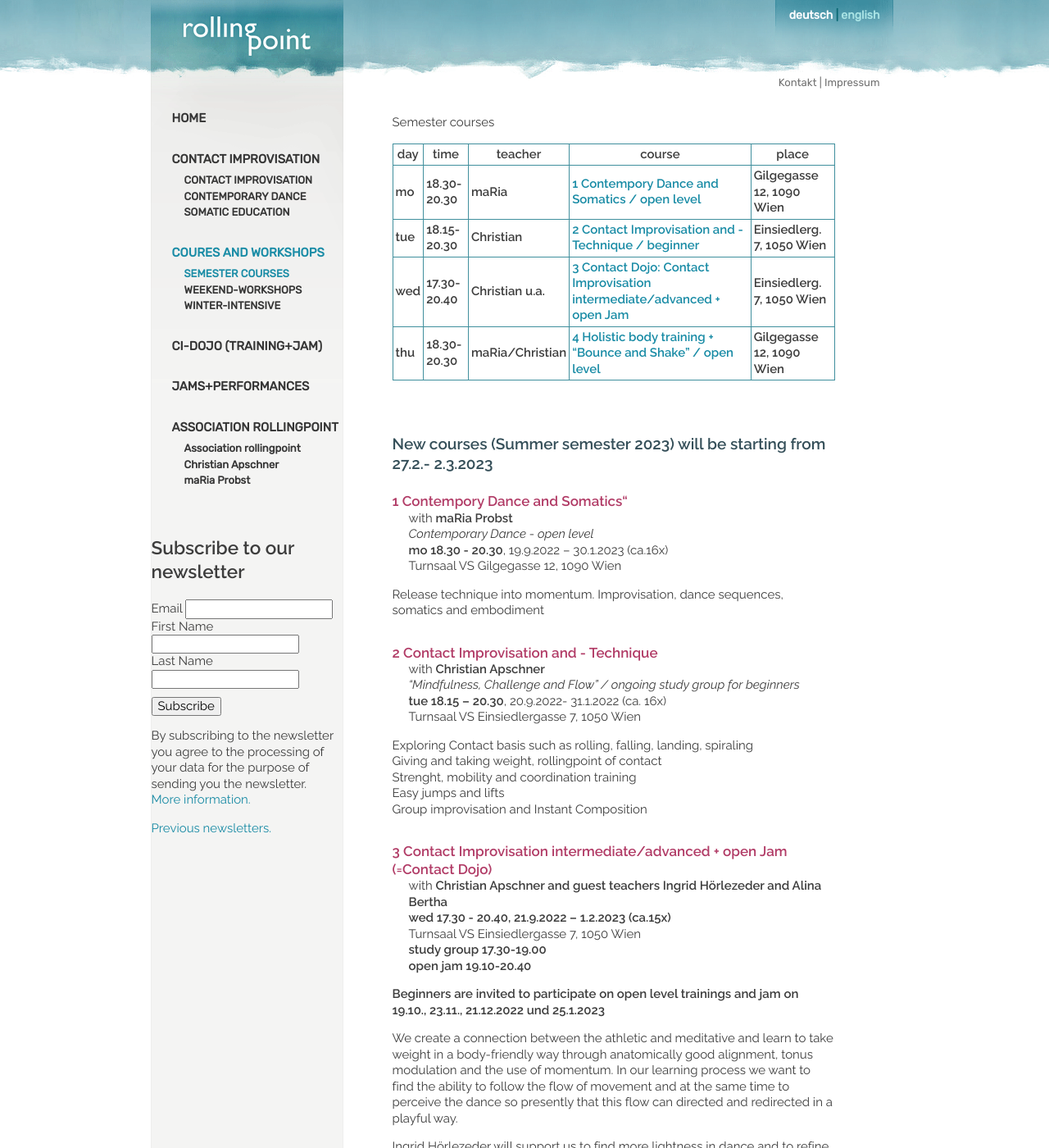
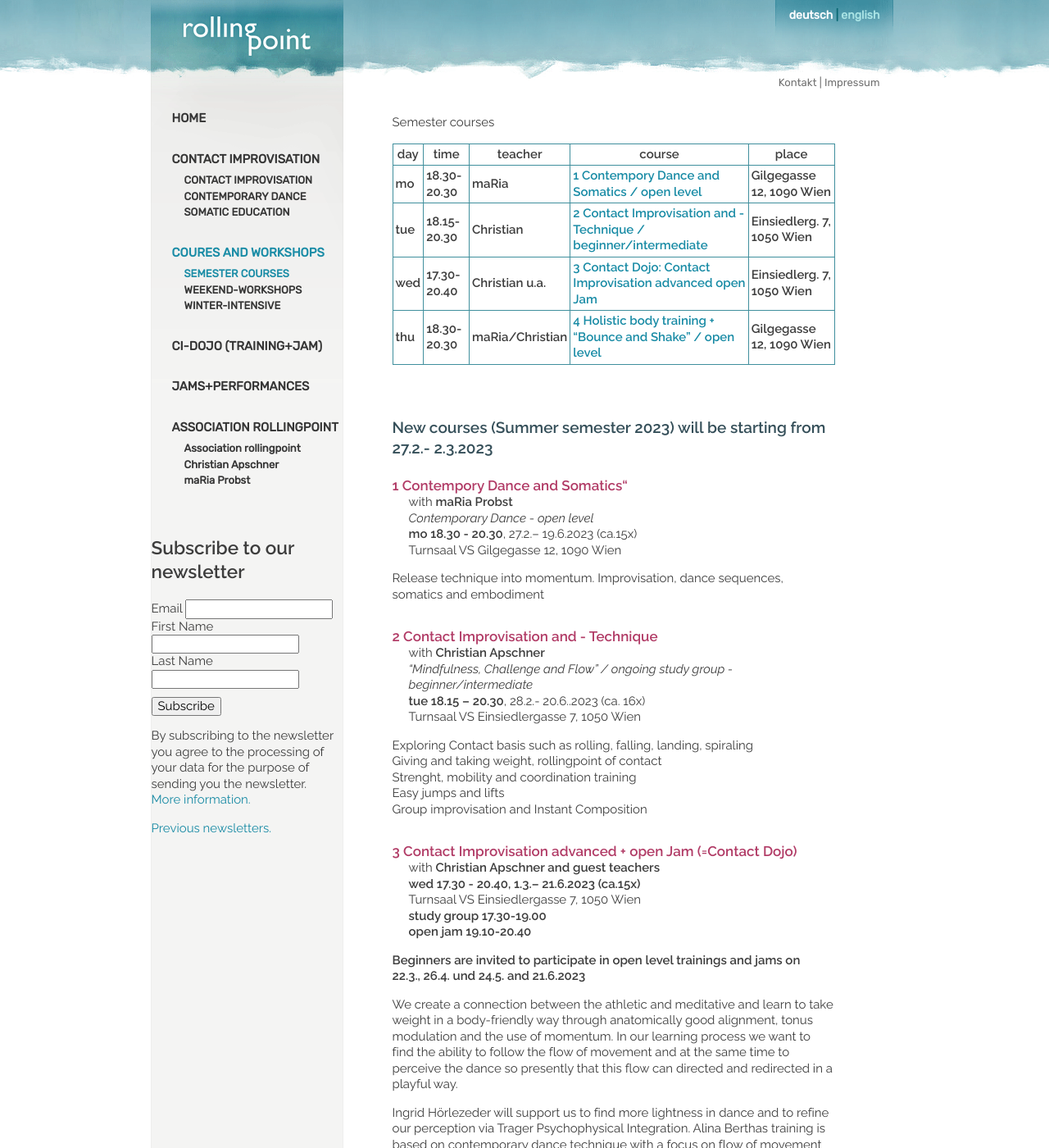
Before and after one commit to manulari/rollingpointat, a Jekyll site: the page built from _pages_en/en-kurse.md, in a window 1280 px wide and 1400 px high. Shown: the whole window at 82% size. Built offline with Jekyll 4.4.1, drawn with Linux system fonts in a browser that asks for light colours; comment, search, counter and statistics services are not loaded; some of the changed text lies outside the part shown.

Commit message:
Update page (en) “en-kurse”

```diff
--- a/_pages_en/en-kurse.md
+++ b/_pages_en/en-kurse.md
@@ -9,8 +9,8 @@ Semester courses
 | day     | time            | teacher             | course                                                                            | place                         |
 | ------- | --------------- | ------------------- | --------------------------------------------------------------------------------- | ----------------------------- |
 | **mo**  | **18.30-20.30** | **maRia**           | **[1 Contempory Dance and Somatics / open level](#mo)**                           | **Gilgegasse 12, 1090 Wien**  |
-| **tue** | **18.15-20.30** | **Christian**       | [](#mie)**[2 Contact Improvisation and -Technique / beginner](#di)**              | **Einsiedlerg. 7, 1050 Wien** |
-| **wed** | **17.30-20.40** | **Christian u.a.**  | **[3 Contact Dojo: Contact Improvisation intermediate/advanced + open Jam](#mi)** | **Einsiedlerg. 7, 1050 Wien** |
+| **tue** | **18.15-20.30** | **Christian**       | [](#mie)**[2 Contact Improvisation and -Technique / beginner/intermediate](#di)** | **Einsiedlerg. 7, 1050 Wien** |
+| **wed** | **17.30-20.40** | **Christian u.a.**  | **[3 Contact Dojo: Contact Improvisation advanced open Jam](#mi)**                | **Einsiedlerg. 7, 1050 Wien** |
 | **thu** | **18.30-20.30** | **maRia/Christian** | **[4 Holistic body training + "Bounce and Shake" / open level](#do)**             | **Gilgegasse 12, 1090 Wien**  |
 
 &nbsp;
@@ -23,7 +23,7 @@ Semester courses
 
 with **maRia Probst**\
 *Contemporary Dance* - *open level*\
-**mo 18.30 - 20.30**, 19.9.2022 – 30.1.2023 (ca.16x)\
+**mo 18.30 - 20.30**, 27.2.– 19.6.2023 (ca.15x)\
 Turnsaal VS Gilgegasse 12, 1090 Wien
 
 Release technique into momentum. Improvisation, dance sequences, somatics and embodiment
@@ -33,8 +33,8 @@ Release technique into momentum. Improvisation, dance sequences, somatics and em
 #### 2 Contact Improvisation and - Technique
 
 with **Christian Apschner**\
-*“Mindfulness, Challenge and Flow” / ongoing study group for beginners*\
-**tue 18.15 – 20.30**, 20.9.2022- 31.1.2022 (ca. 16x)\
+*“Mindfulness, Challenge and Flow” / ongoing study group - beginner/intermediate*\
+**tue 18.15 – 20.30**, 28.2.- 20.6..2023 (ca. 16x)\
 Turnsaal VS Einsiedlergasse 7, 1050 Wien
 
 Exploring Contact basis such as rolling, falling, landing, spiraling\
@@ -45,16 +45,16 @@ Group improvisation and Instant Composition
 
 <div class="named-anchor" id="mi"></div>
 
-#### 3 **Contact Improvisation intermediate/advanced + open Jam (=Contact Dojo)**
+#### 3 **Contact Improvisation advanced + open Jam (=Contact Dojo)**
 
-with **Christian Apschner and guest teachers Ingrid Hörlezeder and Alina Bertha**\
-**wed 17.30 - 20.40, 21.9.2022 – 1.2.2023 (ca.15x)**\
+with **Christian Apschner and guest teachers**\
+**wed 17.30 - 20.40, 1.3.– 21.6.2023 (ca.15x)**\
 Turnsaal VS Einsiedlergasse 7, 1050 Wien\
 **study group 17.30-19.00**\
 **open jam 19.10-20.40**
 
-**Beginners are invited to participate on open level trainings and jam on**\
-**19.10., 23.11., 21.12.2022 und 25.1.2023**
+**Beginners are invited to participate in open level trainings and jams on**\
+**22.3., 26.4. und 24.5. and 21.6.2023**
 
 We create a connection between the athletic and meditative and learn to take weight in a body-friendly way through anatomically good alignment, tonus modulation and the use of momentum. In our learning process we want to find the ability to follow the flow of movement and at the same time to perceive the dance so presently that this flow can directed and redirected in a playful way.
 
@@ -66,12 +66,12 @@ Ingrid Hörlezeder will support us to find more lightness in dance and to refine
 
 with **maRia Probst and Christian Apschner (alternating)**\
 *open level*\
-**Do 18.30 – 20.30**, 22.9.2022 - 2.2.2023 (ca. 15x)\
+**Do 18.30 – 20.30**, 2.3.- 23.6.2023 (ca. 14x)\
 Turnsaal VS Gilgegasse 12, 1090 Wien
 
 3-D coordination for Contact Improvisation\
 Elements of Yoga, Qi Gong, Mentastics and Contemporary Dance\
-Strenght, mobility and coordination training\
+Core strenght, mobility and coordination training\
 Open dancing and shaking to music
 
 ### Registration and Costs:
```
